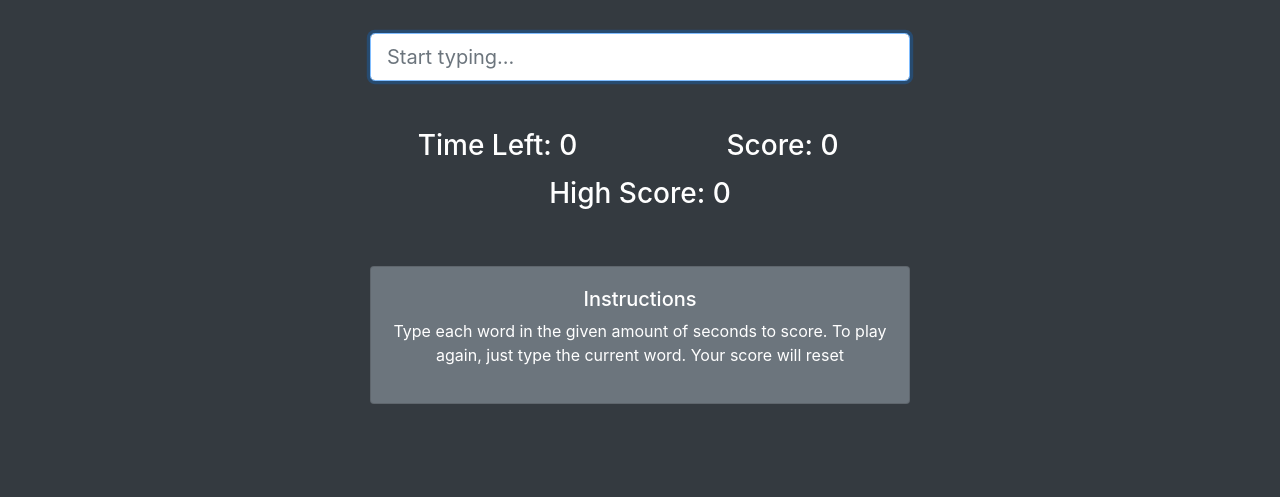
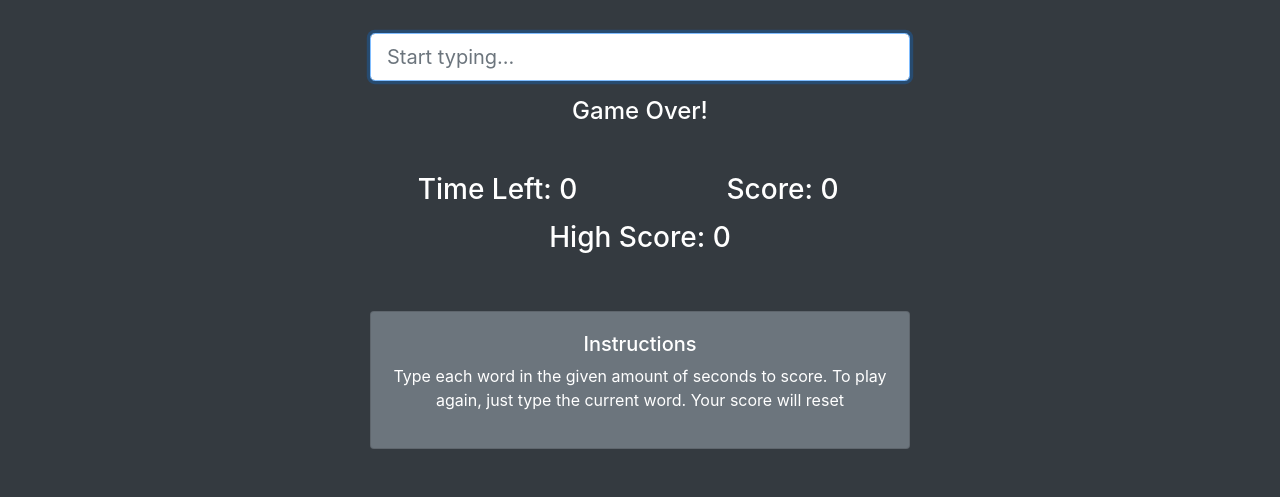
Before and after one commit to Marzooq13579/Writometer.github.io, a plain HTML site: page index.html in a window 1280 px wide. Shown: the part 303-800 px from the top of the page. Drawn offline with nearby package versions, Linux system fonts and the light colour scheme.

Commit message:
Js added

```diff
--- a/index.html
+++ b/index.html
@@ -57,7 +57,124 @@
         </div>
     </div>
 
-    <script src="script.js"></script>
+    <script >
+    	window.addEventListener('load', init);
+
+
+	const levels = {
+	    easy: 5,
+	    medium: 4,
+	    hard: 3
+	}
+
+	const currentLevel = levels.easy;
+
+	//Globals
+	let time = currentLevel;
+	let score = 0;
+	let isPlaying;
+
+	// DOM Elements
+	const wordInput = document.querySelector('#word-input');
+	const currentWord = document.querySelector('#current-word');
+	const scoreDisplay = document.querySelector('#score');
+	const timeDisplay = document.querySelector('#time');
+	const message = document.querySelector('#message');
+	const seconds = document.querySelector('#seconds');
+	const highscoreDisplay = document.querySelector('#highscore');
+
+
+	const words = [
+	    'hat',
+	    'river',
+	    'lucky',
+	    'statue',
+	    'generate',
+	    'stubborn',
+	    'cocktail',
+	    'runaway',
+	    'joke',
+	    'developer',
+	    'establishment',
+	    'hero',
+	    'javascript',
+	    'nutrition',
+	    'revolver',
+	    'echo',
+	    'siblings',
+	    'investigate',
+	    'horrendous',
+	    'symptom',
+	    'laughter',
+	    'magic',
+	    'master',
+	    'space',
+	    'definition'
+	];
+
+	//Initialize Game
+
+	function init() {
+	    seconds.innerHTML = currentLevel;
+	    //Load Word
+	    showWord(words);
+	    wordInput.addEventListener('input', startMatch);
+	    setInterval(countdown, 1000);
+	    setInterval(checkStatus, 50);
+	}
+
+	//Start Match
+	function startMatch() {
+	    if (matchWords()) {
+		isPlaying = true;
+		time = currentLevel + 1;
+		showWord(words);
+		wordInput.value = '';
+		score++;
+	    }
+
+	    if (score == -1) {
+		scoreDisplay.innerHTML = 0;
+	    } else {
+		scoreDisplay.innerHTML = score;
+	    }
+
+	}
+
+	function matchWords() {
+	    if (wordInput.value == currentWord.innerHTML) {
+		message.innerHTML = 'Correct!!!';
+		return true;
+	    } else {
+		message.innerHTML = '';
+		return false;
+	    }
+	}
+
+	function showWord(words) {
+	    const randIndex = Math.floor(Math.random() * words.length);
+	    currentWord.innerHTML = words[randIndex];
+	}
+
+	//Countdown Timer
+	function countdown() {
+	    if (time > 0) {
+		time--;
+	    } else if (time === 0) {
+		//Game over
+		isPlaying = false;
+	    }
+	    //show time
+	    timeDisplay.innerHTML = time;
+	}
+
+	function checkStatus() {
+	    if (!isPlaying && time == 0) {
+		message.innerHTML = 'Game Over!';
+		score = -1;
+	    }
+	}
+    </script>
 </body>
 
 </html>
```
